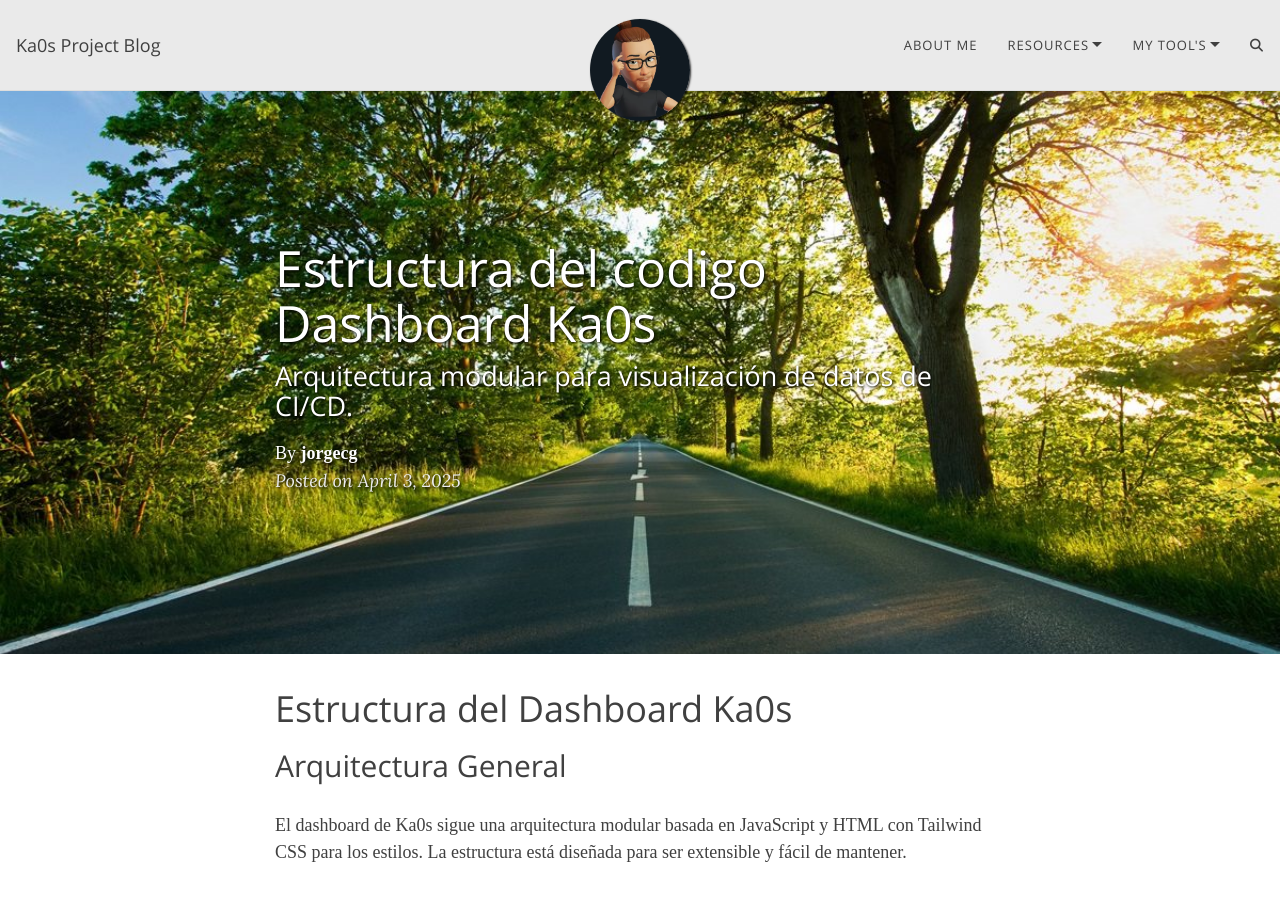
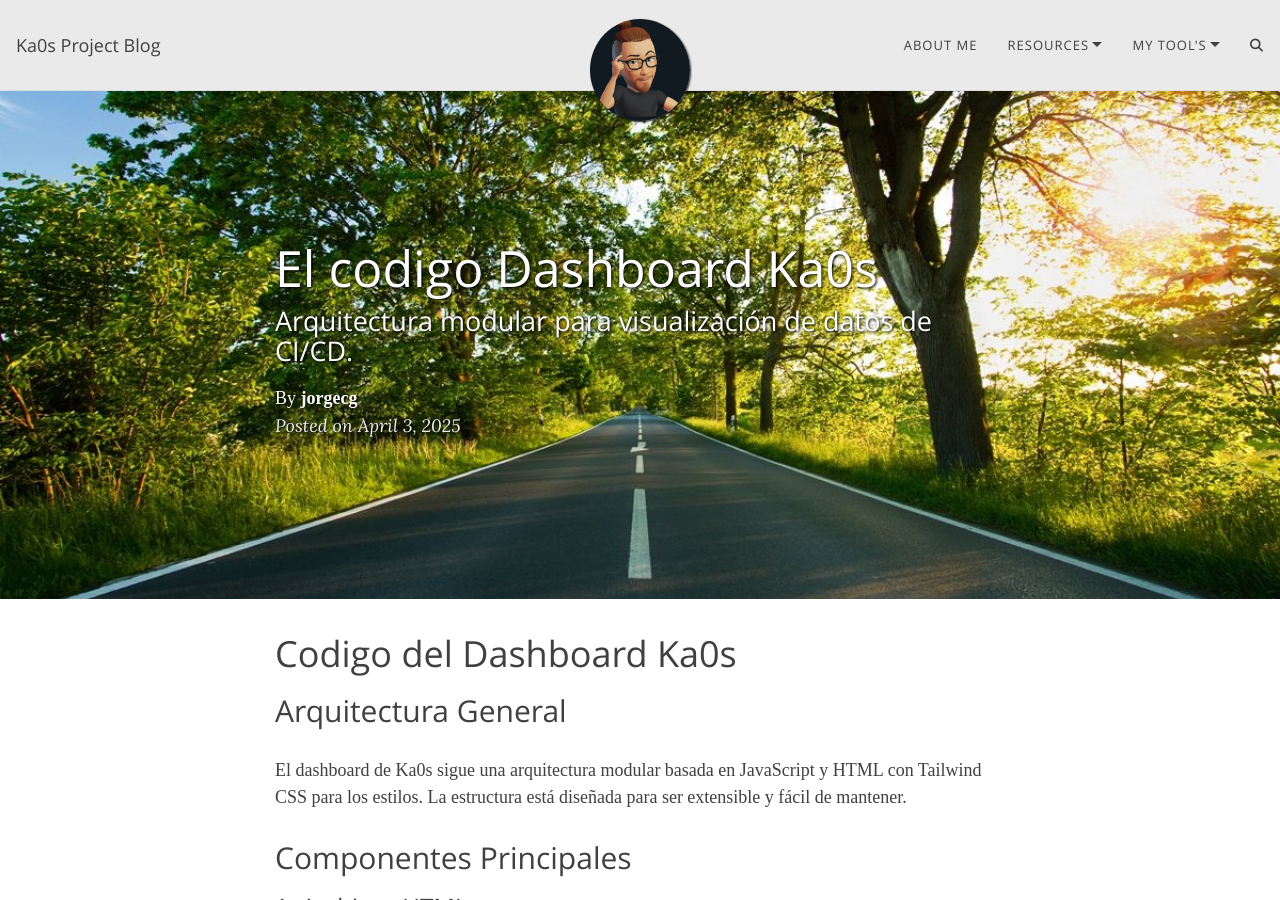
Before and after one commit to Ka0s-Klaus/ka0s.github.io, a Jekyll site: the page built from _posts/2025-04-3-la-explicacion-del-codigo-de-dashboard.md, in a window 1280 px wide and 900 px high. Built offline with Jekyll 4.4.1, drawn with Linux system fonts in a browser that asks for light colours; comment, search, counter and statistics services are not loaded.

Commit message:
2025-04-3-la-explicacion-del-codigo-de-dashboard.md

```diff
--- a/_posts/2025-04-3-la-explicacion-del-codigo-de-dashboard.md
+++ b/_posts/2025-04-3-la-explicacion-del-codigo-de-dashboard.md
@@ -1,15 +1,15 @@
 ---
 layout: post
-title: Estructura del codigo Dashboard Ka0s
+title: El codigo Dashboard Ka0s
 subtitle: Arquitectura modular para visualización de datos de CI/CD.
 cover-img: /assets/img/path.jpg
-thumbnail-img: /assets/img/kaos-owners.png
+thumbnail-img: /assets/img/codigo_html.png
 share-img: /assets/img/path.jpg
 tags: [dashboard, architecture]
 author: jorgecg
 ---
 
-# Estructura del Dashboard Ka0s
+# Codigo del Dashboard Ka0s
 
 ## Arquitectura General
 El dashboard de Ka0s sigue una arquitectura modular basada en JavaScript y HTML con Tailwind CSS para los estilos. La estructura está diseñada para ser extensible y fácil de mantener.
```
